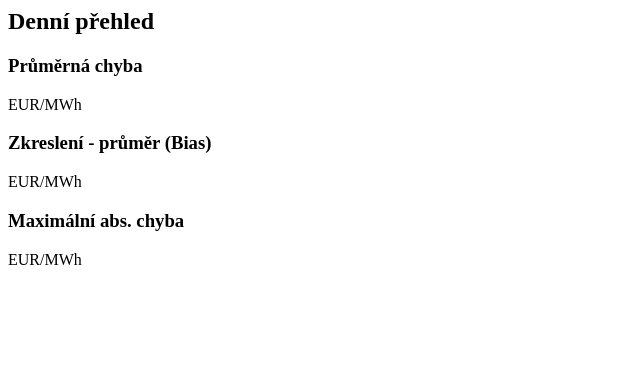
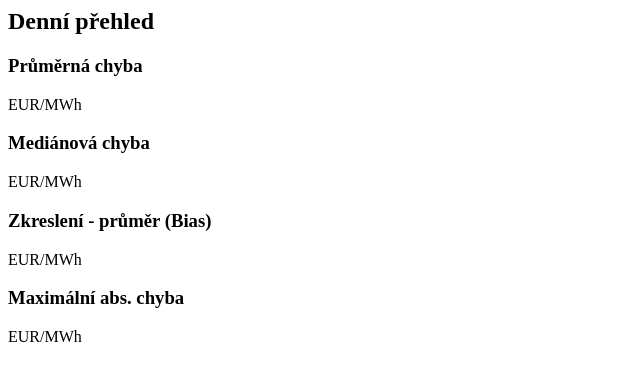
Before and after one commit to freddycz/electricity-price-prediction-model, a Flask app: template templates/metrics.html in a window 1280 px wide. Shown: the top 381 px of the page, without its empty margins (0-640 px from the left). Run offline with Flask 3, Linux system fonts and the light colour scheme; the template is opened without the code that fills it, so the values that code supplies are empty.

Commit message:
feat: median error

```diff
--- a/modules/database.py
+++ b/modules/database.py
@@ -1,4 +1,5 @@
 import os
+import statistics
 
 import psycopg2
 from dotenv import load_dotenv
@@ -99,16 +100,19 @@ class Database:
         avg_error = 0.0
         bias = 0.0
         max_abs_error = 0.0
+        median_error = 0.0
 
         if errors:
             avg_error = sum(abs(e) for e in errors) / len(errors)
             bias = sum(errors) / len(errors)
             max_abs_error = max(abs(e) for e in errors)
+            median_error = statistics.median(abs(e) for e in errors)
 
         metrics = {
             "avg_error": round(avg_error, 2),
             "bias": f"+{round(bias, 2)}" if bias > 0 else str(round(bias, 2)),
             "max_abs_error": round(max_abs_error, 2),
+            "median_error": round(median_error, 2),
         }
 
         return {
--- a/templates/metrics.html
+++ b/templates/metrics.html
@@ -6,7 +6,7 @@
             <h2 class="text-xl font-bold text-gray-800">Denní přehled</h2>
         </div>
 
-        <div class="w-full grid grid-cols-1 md:grid-cols-3 gap-4">
+        <div class="w-full grid grid-cols-1 md:grid-cols-4 gap-4">
 
             <!-- Průměrná chyba (Avg error) -->
             <div
@@ -14,6 +14,15 @@
                 <h3 class="text-xs sm:text-sm font-semibold text-gray-500 uppercase tracking-wide mb-1">Průměrná chyba
                 </h3>
                 <div class="text-2xl sm:text-3xl font-bold text-gray-900">{{ data.metrics.avg_error }} <span
+                        class="text-sm font-normal text-gray-400">EUR/MWh</span></div>
+            </div>
+
+            <!-- Mediánová chyba (Median error) -->
+            <div
+                class="bg-white rounded-xl p-4 shadow-sm border border-gray-200 flex flex-col items-center justify-center text-center hover:shadow-md transition-shadow">
+                <h3 class="text-xs sm:text-sm font-semibold text-gray-500 uppercase tracking-wide mb-1">Mediánová chyba
+                </h3>
+                <div class="text-2xl sm:text-3xl font-bold text-gray-900">{{ data.metrics.median_error }} <span
                         class="text-sm font-normal text-gray-400">EUR/MWh</span></div>
             </div>
 
```
